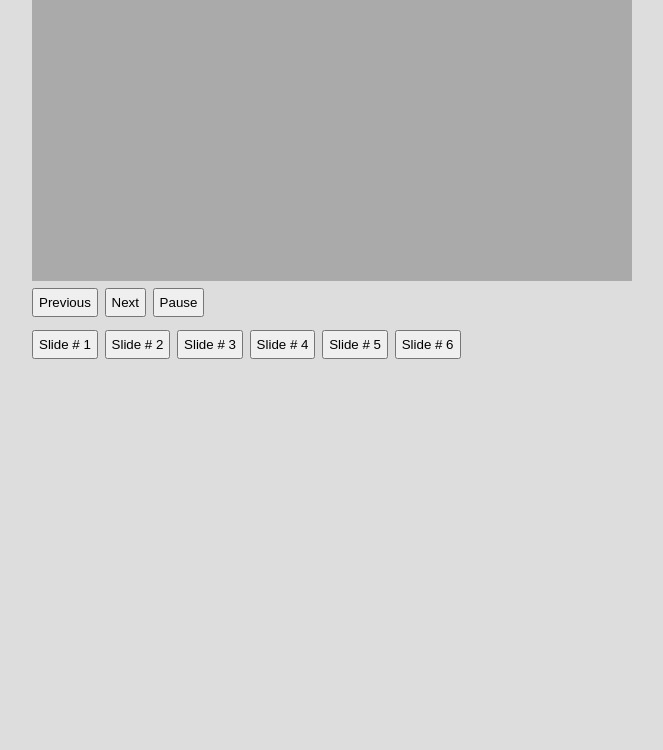
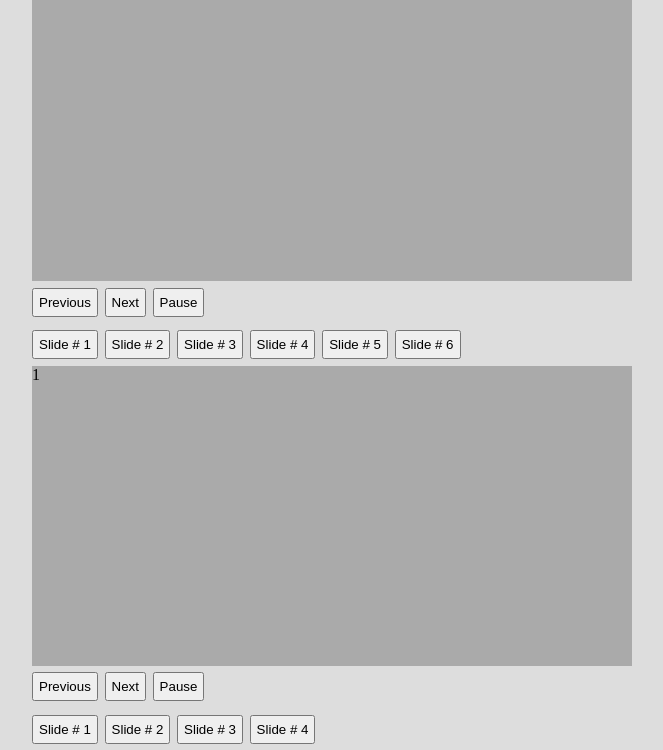
Before and after one commit to JohnKrueger/slider, a plain HTML site: page index.html in a window 1280 px wide. Shown: the part 119-869 px from the top of the page, without its empty margins (308-971 px from the left). Before the commit the page ends 800 px from the top, so only its background shows below. Drawn offline with nearby package versions, Linux system fonts and the light colour scheme.

Commit message:
Restructured functions layout. Added more options. Cleaned up if statements.

```diff
--- a/index.html
+++ b/index.html
@@ -26,6 +26,13 @@
             </li>
         </ul>
 
+        <ul id="find">
+            <li>1</li>
+            <li>2</li>
+            <li>3</li>
+            <li>4</li>
+        </ul>
+
     </div><!-- .wrap -->
 <script type="text/javascript" src="js/jQuery-1.8.3.js"></script>
 <script type="text/javascript" src="js/main.js"></script>
@@ -33,6 +40,7 @@
 
     $(function() {
         $('[data-plugin="slider"]').mySlider();
+        $('#find').mySlider({ autoPlay : false });
     });
 
 </script>
--- a/js/main.js
+++ b/js/main.js
@@ -1,18 +1,15 @@
 ;(function($) {
 
-    var base;
+    $.jSlider = function(el, settings) {
 
-    $.fn.mySlider = function(el, settings) {
-
+        var base = el;
         var settings = s = $.extend({}, defaults, settings);
 
-        function Slider(el, settings) {
 
-
+        base.init = function() {
 
             // Cache DOM elements
-            base          = this;
-            base.$el      = $(el).addClass('sliderBase').wrap('<div class="sliderWrapper"><div class="sliderFrame" /></div>');
+            base.$el      = $(el).addClass('sliderbase').wrap('<div class="sliderWrapper"><div class="sliderFrame" /></div>');
             base.$wrapper = base.$el.parent().closest('div.sliderWrapper');
             base.$frame   = base.$el.closest('div.sliderFrame');
 
@@ -23,35 +20,31 @@
             base.count = 0;
             base.flag  = false;
 
-            if (s.autoPlay) base.slideStart() // Checks if autoPlay is true
-            if (s.enableControls === true) base.controls() // Checks if enableControls is true
-            if (s.enableNavigation === true) base.navigation() // Checks if enableNavigation is true
-
-        };
-
-        Slider.prototype = {
-
-            constructor : Slider,
+            if (s.enableControls) { base.controls() }// Checks if enableControls is true
+            if (s.enableNavigation) { base.navigation() } // Checks if enableNavigation is true
+            if (s.autoPlay) { base.slideStart(); s.continuousScroll = true; } // Checks if autoPlay is true, defauls continuousScroll to true
+            if (!s.continuousScroll) {  }
+        }
 
         //ANIMATIONS
-            transition : function() {
+        base.transition = function() {
 
             base.$el.animate({
                 'margin-left' : -( base.count * base.slideWidth )
             }, s.animationTime);
-            },
+        }
 
 
         // SLIDESHOW FUNCTIONS
-            slideStart : function() {
+        base.slideStart = function() {
 
             base.go = setInterval(function() {
                 base.goForward();
             }, s.delay );
             base.paused = false;
-            },
+        }
 
-            slidePause : function() {
+        base.slidePause = function() {
 
             if (base.paused === false) {
                 clearInterval(base.go);
@@ -59,41 +52,41 @@
             } else {
                 base.slideStart();
             }
-            },
+        }
 
-            resetTimer : function() {
+        base.resetTimer = function() {
 
             clearInterval(base.go);
             base.slideStart();
-            },
+        }
 
         // NAVIGATON FUNCTIONS
-            goForward : function() {
+        base.goForward = function() {
 
             base.counter(1);
             base.transition();
-            },
+        }
 
-            goBack : function() {
+        base.goBack = function() {
 
             base.counter(-1);
             base.transition();
-            },
+        }
 
-            goToPage : function( num ) {
+        base.goToPage = function( num ) {
 
             base.count = num;
             base.transition();
-            },
+        }
 
-            counter : function(num) {
+        base.counter = function(num) {
 
             var pos = base.count;
             pos += num;
             base.count = ( pos < 0 ) ? base.slideLength - 1 : pos % base.slideLength;
-            },
+        }
 
-            timeOut : function() {
+        base.timeOut = function() {
 
             base.flag = true;
             setTimeout(function() {
@@ -102,12 +95,12 @@
         },
 
         // BUILDER FUNCTIONS
-            controls : function() {
+        base.controls = function() {
 
             var $controlsDiv = $('<div class="slider-controls"></div>');
             $controlsDiv.appendTo(base.$wrapper);
 
-                var $controlsClass = $('.slider-controls');
+            var $controlsClass = $(base.$wrapper.find('.slider-controls'));
             var $prevBtn = $('<button>Previous</button>');
             var $nextBtn = $('<button>Next</button>');
 
@@ -120,7 +113,7 @@
                 if (!base.flag) {
                     base.timeOut();
                     base.goBack();
-                        if (s.autoPlayLocked === false) base.resetTimer()
+                    if (s.continuousScroll && !s.autoPlayLocked) base.resetTimer()
                 }
             });
 
@@ -128,7 +121,7 @@
                 if (!base.flag) {
                     base.timeOut();
                     base.goForward();
-                        if (s.autoPlayLocked === false) base.resetTimer()
+                    if (s.continuousScroll && !s.autoPlayLocked) base.resetTimer()
                 }
             });
 
@@ -143,14 +136,14 @@
                     }
                 });
             }
-            },
+        }
 
-            navigation : function() {
+        base.navigation = function() {
 
             var $navDiv = $('<div class="slider-nav"></div>');
             $navDiv.appendTo(base.$wrapper)
 
-                var $navClass = $('.slider-nav');
+            var $navClass = $(base.$wrapper.find('.slider-nav'));
             var $navBtn = [];
 
             // Creates a button for each slide
@@ -166,26 +159,38 @@
                     if (!base.flag) {
                         base.timeOut();
                         base.goToPage(index);
-                            if (s.autoPlayLocked === false) base.resetTimer()
+                        if (s.continuousScroll && !s.autoPlayLocked) base.resetTimer()
                     }
                 });
             });
         }
 
-        };
+        return base.init()
+    }
 
-        return new Slider(this, settings);
+
+
+    $.fn.mySlider = function(settings) {
+
+        return this.each(function() {
+
+            var $this = $(this),
+                data  = $this.data("mySlider");
+
+                if (!data) $this.data("mySlider", (data = new $.jSlider(this, settings)));
+        });
     }
 
     var defaults = {
+
         // Animation
         slide              : true,
         fade               : false,
 
         // Autoplay
-        autoPlay            : true,     // If true, the slideshow will run on its own.
+        autoPlay            : true,     // If true, the slideshow will start on its own, it will also make continuousScroll = true.
         autoPlayLocked      : false,    // If true, manually changing slides will not reset the slideshow timer.
-        // Need to split options for autoStart and coutinus scrolling
+        continuousScroll    : false,     // If true, the slideshow will proceed on its own.
 
          // Controls
         enableControls      : true,         // If true, builds the control buttons (prev, next, pause).
```
Lines whose indentation alone changed are shown as unchanged.
